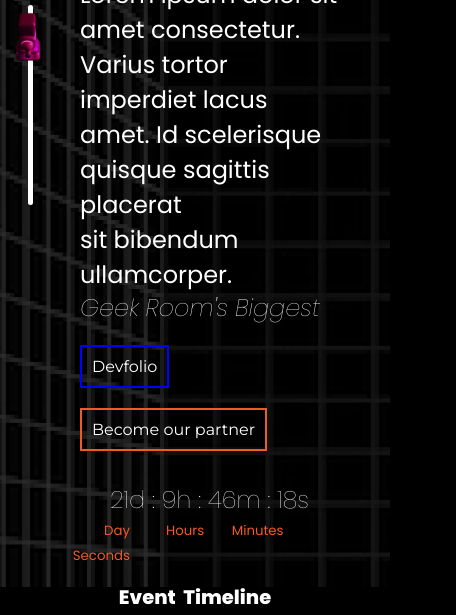
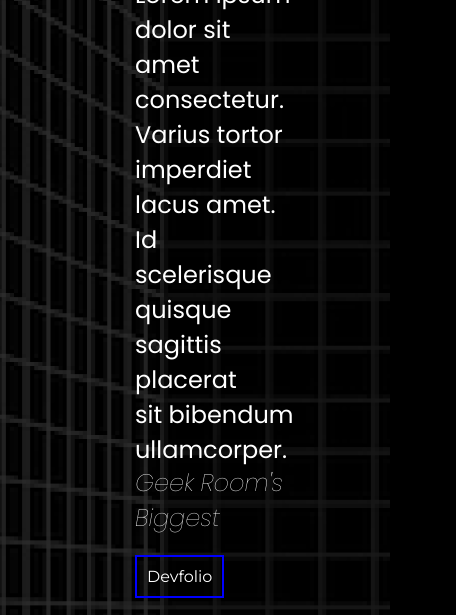
Before and after one commit to THEGAMECHANGER416/Code-Cubicle-Website-2.0, a plain HTML site: page index.html in a window 390 px wide. Shown: the part 291-906 px from the top of the page, 456 px wide, since content can reach past the window. Drawn offline with Linux system fonts and the light colour scheme.

Commit message:
nav-commit

```diff
--- a/index.html
+++ b/index.html
@@ -31,7 +31,7 @@
       </div>
       <div>
         <div class="car">
-          <img src="car.png" />
+          <img src="car.png" class="car_img"/>
         </div>
         <div class="vl"></div>
       </div>
--- a/scripts/script.js
+++ b/scripts/script.js
@@ -19,3 +19,9 @@ var x = setInterval(function() {
     document.getElementById("timer").innerHTML = "EXPIRED";
   }
 }, 1000);
+const updateCar = () =>{
+  const {scrollTop,scrollHeight}=document.documentElement;
+  const scrollPercent = `${(scrollTop/(scrollHeight-window.innerHeight)) * 100}%`;
+  document.querySelector('.car_img').style.setProperty('--leftPos',scrollPercent);
+}
+document.addEventListener('scroll',updateCar);
--- a/styles/style.css
+++ b/styles/style.css
@@ -25,6 +25,7 @@ body {
 }
 .ctx {
   width: 625px;
+  margin-left: 110px;
 }
 
 .table {
@@ -33,13 +34,16 @@ body {
   height: 80%;
 }
 
-.car img {
+.car_img {
   margin-bottom: -80px;
   display: block;
   margin-left: auto;
   margin-right: auto;
   width: 50px;
   height: 70px;
+  position: relative;
+  --leftPos:0;
+  top: var(--leftPos);
 }
 
 .vl {
@@ -129,7 +133,10 @@ button {
   margin: 15px;
   margin-top: 10px;
 }
-
+.left-img{
+  position: fixed;
+  z-index: 100;
+}
 /* Media Queries */
 @media (max-width: 1200px) {
   .container {
@@ -179,7 +186,7 @@ button {
   /* Adjust image sizes */
   .grLogo img,
   .boxLogo img,
-  .car img {
+  .car_img {
     width: 40px;
     height: auto;
   }
@@ -229,7 +236,7 @@ button {
   /* Further adjust image sizes */
   .grLogo img,
   .boxLogo img,
-  .car img {
+  .car_img {
     width: 30px;
     height: auto;
   }
@@ -279,3 +286,17 @@ button {
     margin-right: 25px;
   }
 }
+@media only screen and (max-width:450px){
+  .left-img{
+    display: flex;
+    position: relative;
+    bottom: 440px;
+  }
+  .car,.vl{
+    display: none;
+  }
+  .ctx{
+    position: relative;
+    right: 115px;
+  }
+}
--- a/styles/timeline.css
+++ b/styles/timeline.css
@@ -3,6 +3,7 @@
     flex-direction: row;
     width: 100%;
     padding: 30px;
+    margin-left: 66px;
 }
 
 .timeline-sideline {
```
